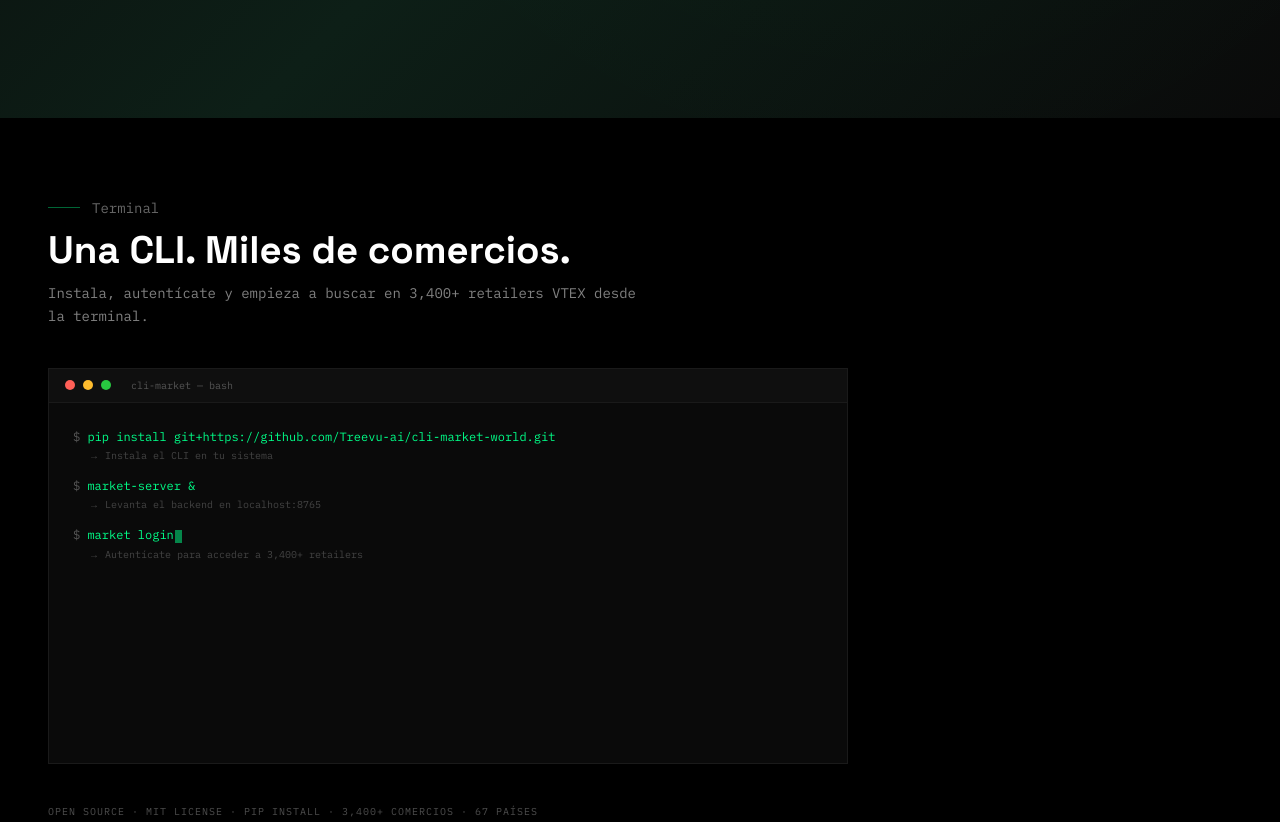
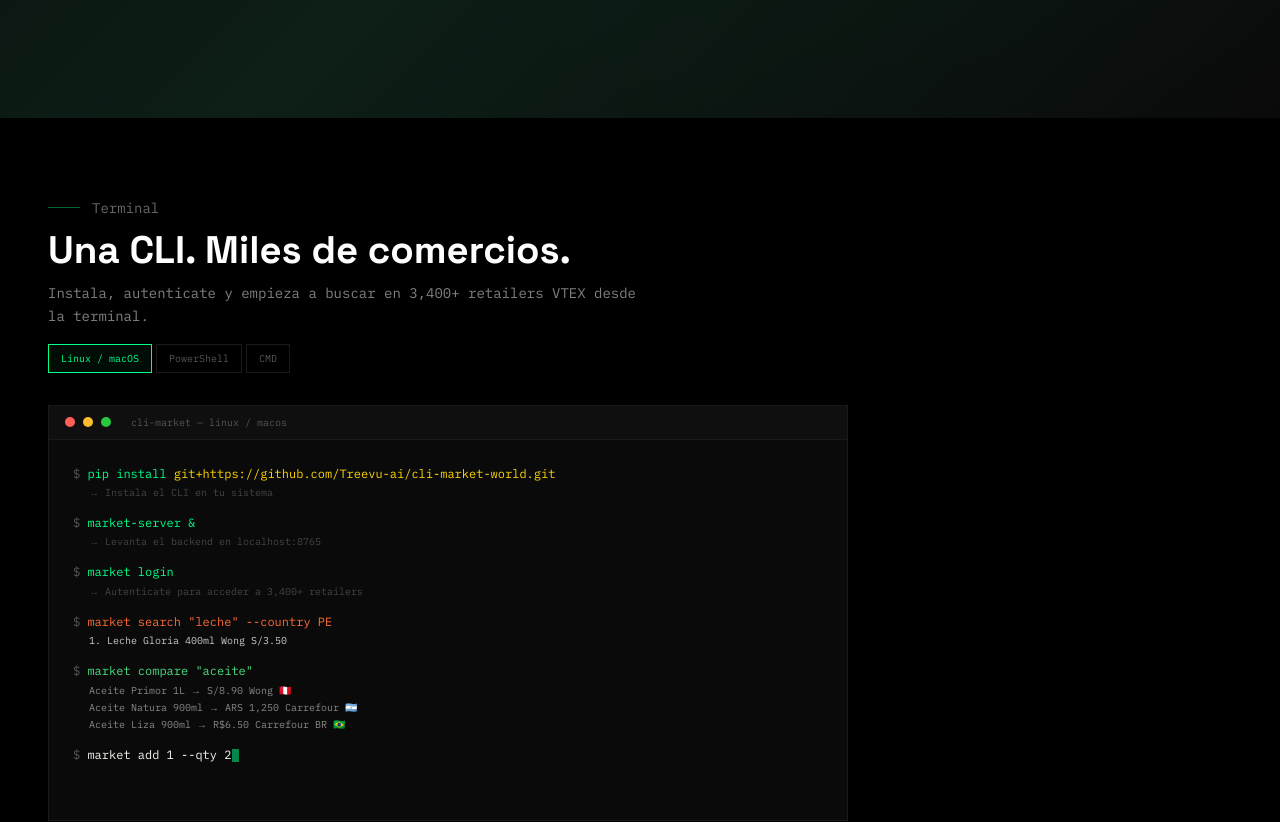
Before and after one commit to Treevu-ai/cli-market-world, a Next.js app in the folder landing/: page / in a window 1280 px wide. Shown: the part 1678-2500 px from the top of the page. Built offline with nearby package versions, Linux system fonts and the light colour scheme.

Commit message:
feat: multi-OS commands — Linux/macOS, PowerShell, CMD in README + terminal

```diff
--- a/landing/components/TerminalSection.tsx
+++ b/landing/components/TerminalSection.tsx
@@ -1,17 +1,22 @@
 "use client";
-import { useEffect, useState, useRef } from "react";
+import { useState, useEffect, useRef } from "react";
+
+const osData = [
+  { label: "Linux / macOS", prompt: "$", install: "pip install git+https://github.com/Treevu-ai/cli-market-world.git", server: "market-server &" },
+  { label: "PowerShell", prompt: ">", install: "pip install git+https://github.com/Treevu-ai/cli-market-world.git", server: 'Start-Process -NoNewWindow python -ArgumentList "-m", "market_server"' },
+  { label: "CMD", prompt: ">", install: "pip install git+https://github.com/Treevu-ai/cli-market-world.git", server: "start python -m market_server" },
+];
 
 const steps = [
-  { cmd: "pip install git+https://github.com/Treevu-ai/cli-market-world.git", color: "#00FF88", output: "→ Instala el CLI en tu sistema", outColor: "#444" },
-  { cmd: "market-server &", color: "#00FF88", output: "→ Levanta el backend en localhost:8765", outColor: "#444" },
-  { cmd: "market login", color: "#00FF88", output: "→ Autentícate para acceder a 3,400+ retailers", outColor: "#444" },
+  { cmd: "market login", color: "#00FF88", output: "Autenticate para acceder a 3,400+ retailers", outColor: "#444" },
   { cmd: 'market search "leche" --country PE', color: "#FF6B35", isMulti: true, results: [{text:"1. Leche Gloria 400ml  Wong  S/3.50",color:"#CCC"}]},
   { cmd: 'market compare "aceite"', color: "#4ADE80", isMulti: true, results: [{text:"Aceite Primor 1L → S/8.90 Wong 🇵🇪",color:"#888"},{text:"Aceite Natura 900ml → ARS 1,250 Carrefour 🇦🇷",color:"#888"},{text:"Aceite Liza 900ml → R$6.50 Carrefour BR 🇧🇷",color:"#888"}]},
-  { cmd: "market add 1 --qty 2", color: "#F5F5F0", output: "→ Agrega al carrito desde el resultado de búsqueda", outColor: "#444" },
-  { cmd: "market checkout --payment yape", color: "#F5F5F0", output: "→ Completa la compra con métodos de pago locales", outColor: "#444" },
+  { cmd: "market add 1 --qty 2", color: "#F5F5F0", output: "Agrega al carrito desde el resultado de busqueda", outColor: "#444" },
+  { cmd: "market checkout --payment yape", color: "#F5F5F0", output: "Completa la compra con metodos de pago locales", outColor: "#444" },
 ];
 
 export default function TerminalSection() {
+  const [osIdx, setOsIdx] = useState(0);
   const [visible, setVisible] = useState(false);
   const [stepIdx, setStepIdx] = useState(0);
   const [typed, setTyped] = useState("");
@@ -25,57 +30,68 @@ export default function TerminalSection() {
     return () => obs.disconnect();
   }, []);
 
+  useEffect(() => { setStepIdx(0); setTyped(""); setShowOut(false); setDone(false); }, [osIdx]);
+
   useEffect(() => {
     if (!visible || done) return;
     const s = steps[stepIdx];
     if (!s) { setDone(true); return; }
     setTyped(""); setShowOut(false);
-    let i = 0;
-    const sp = 20 + Math.random() * 25;
+    let i = 0; const sp = 15 + Math.random() * 20;
     const iv = setInterval(() => {
       i++; setTyped(s.cmd.slice(0, i));
-      if (i >= s.cmd.length) {
-        clearInterval(iv);
-        setTimeout(() => setShowOut(true), 300);
-        setTimeout(() => setStepIdx(p => p + 1), s.isMulti ? 2000 : 1400);
-      }
+      if (i >= s.cmd.length) { clearInterval(iv); setTimeout(() => setShowOut(true), 300); setTimeout(() => setStepIdx(p => p + 1), s.isMulti ? 1800 : 1200); }
     }, sp);
     return () => clearInterval(iv);
-  }, [visible, stepIdx, done]);
+  }, [visible, stepIdx, done, osIdx]);
 
   const s = steps[stepIdx];
+  const os = osData[osIdx];
 
   return (
-    <section ref={ref} id="terminal" className="relative flex flex-col w-full bg-black py-16 px-6 lg:px-12 md:py-[80px] gap-10">
+    <section ref={ref} id="terminal" className="relative flex flex-col w-full bg-black py-16 px-6 lg:px-12 md:py-[80px] gap-8">
       <div className="flex flex-col gap-3 max-w-[600px]">
         <span className="inline-flex items-center gap-3 text-sm font-mono text-white/40"><span className="w-8 h-px bg-[#00FF88]/40"/>Terminal</span>
         <h2 className="text-[clamp(1.5rem,3vw,3rem)] font-grotesk font-bold text-white leading-[1.05]">Una CLI. Miles de comercios.</h2>
-        <p className="text-white/50 font-mono text-sm leading-relaxed">Instala, autentícate y empieza a buscar en 3,400+ retailers VTEX desde la terminal.</p>
+        <p className="text-white/50 font-mono text-sm leading-relaxed">Instala, autenticate y empieza a buscar en 3,400+ retailers VTEX desde la terminal.</p>
+        <div className="flex gap-1 mt-1">
+          {osData.map((o, i) => (
+            <button key={i} onClick={() => setOsIdx(i)} className="px-3 py-1.5 text-[10px] font-mono border transition-colors cursor-pointer" style={{color: i===osIdx ? "#00FF88" : "#555", borderColor: i===osIdx ? "#00FF88" : "#1A1A1A", background: i===osIdx ? "rgba(0,255,136,0.05)" : "transparent" }}>{o.label}</button>
+          ))}
+        </div>
       </div>
       <div className="w-full max-w-[800px] bg-[#0A0A0A] border border-[#1A1A1A] overflow-x-auto font-mono text-[10px] sm:text-[11px] md:text-[12px] leading-[1.7]">
         <div className="flex items-center gap-2 px-4 py-2 bg-[#0F0F0F] border-b border-[#1A1A1A]">
           <div className="w-[10px] h-[10px] rounded-full bg-[#FF5F57]"/><div className="w-[10px] h-[10px] rounded-full bg-[#FEBC2E]"/><div className="w-[10px] h-[10px] rounded-full bg-[#28C840]"/>
-          <span className="ml-3 text-[10px] text-[#555]">cli-market — bash</span>
+          <span className="ml-3 text-[10px] text-[#555]">cli-market — {os.label.toLowerCase()}</span>
         </div>
-        <div className="p-4 sm:p-6 min-h-[360px] text-[#888]">
+        <div className="p-4 sm:p-6 min-h-[380px] text-[#888]">
+          <div className="mb-3">
+            <div className="break-all"><span className="text-[#555]">{os.prompt}</span> <span className="text-[#00FF88]">pip install</span> <span className="text-[#FFD600]">{os.install.replace("pip install ","")}</span></div>
+            <div className="text-[#444] text-[10px] pl-4">→ Instala el CLI en tu sistema</div>
+          </div>
+          <div className="mb-3">
+            <div className="break-all"><span className="text-[#555]">{os.prompt}</span> <span className="text-[#00FF88]">{os.server}</span></div>
+            <div className="text-[#444] text-[10px] pl-4">→ Levanta el backend en localhost:8765</div>
+          </div>
           {steps.slice(0, stepIdx).map((st, idx) => (
             <div key={idx} className="mb-3">
-              <div className="break-all"><span className="text-[#555]">$</span> <span style={{color:st.color}}>{st.cmd}</span></div>
-              {st.output && <div className="text-[10px] pl-4" style={{color:st.outColor}}>{st.output}</div>}
+              <div className="break-all"><span className="text-[#555]">{os.prompt}</span> <span style={{color:st.color}}>{st.cmd}</span></div>
+              {st.output && <div className="text-[10px] pl-4" style={{color:st.outColor}}>→ {st.output}</div>}
               {st.isMulti && st.results?.map((r,ri)=><div key={ri} className="pl-4 text-[10px]" style={{color:r.color}}>{r.text}</div>)}
             </div>
           ))}
           {!done && s && (
             <div className="mb-3">
-              <div className="break-all"><span className="text-[#555]">$</span> <span style={{color:s.color}}>{typed}</span><span className="inline-block w-[7px] h-[13px] bg-[#00FF88] animate-pulse align-middle ml-[1px]"/></div>
-              {showOut && s.output && <div className="text-[10px] pl-4" style={{color:s.outColor}}>{s.output}</div>}
+              <div className="break-all"><span className="text-[#555]">{os.prompt}</span> <span style={{color:s.color}}>{typed}</span><span className="inline-block w-[7px] h-[13px] bg-[#00FF88] animate-pulse align-middle ml-[1px]"/></div>
+              {showOut && s.output && <div className="text-[10px] pl-4" style={{color:s.outColor}}>→ {s.output}</div>}
               {showOut && s.isMulti && s.results?.map((r,ri)=><div key={ri} className="pl-4 text-[10px]" style={{color:r.color,animation:"fadeIn 0.3s ease-out"}}>{r.text}</div>)}
             </div>
           )}
-          {done && <div><span className="text-[#555]">$</span> <span className="inline-block w-[7px] h-[13px] bg-[#00FF88] animate-pulse align-middle"/></div>}
+          {done && <div><span className="text-[#555]">{os.prompt}</span> <span className="inline-block w-[7px] h-[13px] bg-[#00FF88] animate-pulse align-middle"/></div>}
         </div>
       </div>
-      <p className="text-white/30 font-mono text-[10px] uppercase tracking-widest max-w-[800px]">OPEN SOURCE · MIT LICENSE · pip install · 3,400+ COMERCIOS · 67 PAÍSES</p>
+      <p className="text-white/30 font-mono text-[10px] uppercase tracking-widest max-w-[800px]">OPEN SOURCE · MIT LICENSE · pip install · 3,400+ COMERCIOS · 67 PAISES</p>
     </section>
   );
 }
```
Also changed, not shown: 1 other file (tests, documents, lock files or other folders).
